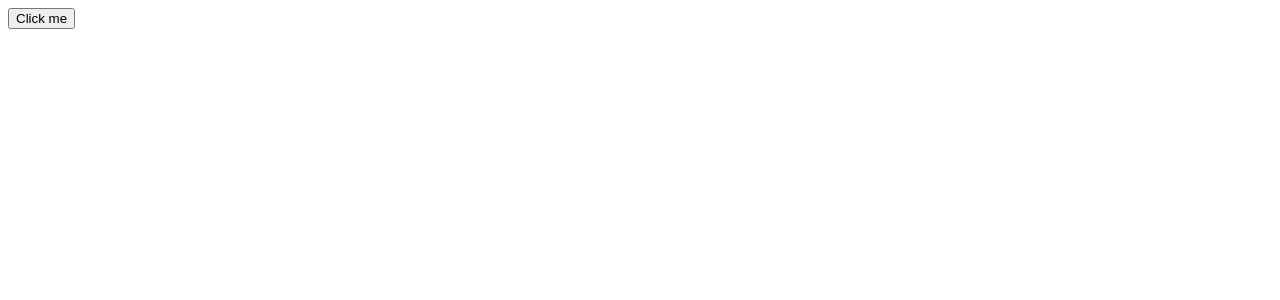
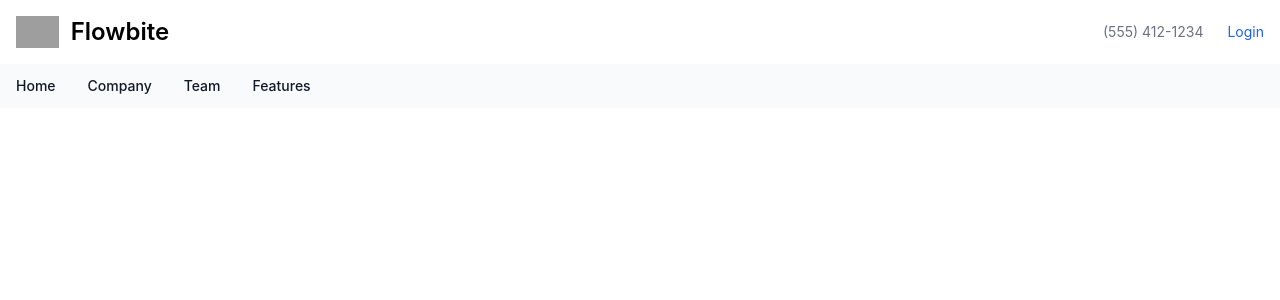
Before and after one commit to sushilbhattarai45/LibraLearn, a React (Vite) app in the folder frontend/: page / in a window 1280 px wide. Shown: the top 300 px of the page. Built offline with nearby package versions, Linux system fonts and the light colour scheme; grey boxes are pictures that could not be loaded.

Commit message:
Tailwind Integration successfull

```diff
--- a/frontend/index.html
+++ b/frontend/index.html
@@ -2,6 +2,11 @@
 <html lang="en">
   <head>
     <meta charset="UTF-8" />
+    <link
+      href="https://cdnjs.cloudflare.com/ajax/libs/flowbite/2.2.1/flowbite.min.css"
+      rel="stylesheet"
+    />
+
     <meta name="viewport" content="width=device-width, initial-scale=1.0" />
     <title>Welcome Schools</title>
   </head>
--- a/frontend/src/components/fotter.tsx
+++ b/frontend/src/components/fotter.tsx
@@ -3,9 +3,80 @@
 
 const Navbar = () => {
   return (
-    <div>
-      <Button>Click me</Button>
-    </div>
+    <>
+      <nav className="bg-white border-gray-200 dark:bg-gray-900">
+        <div className="flex flex-wrap justify-between items-center mx-auto max-w-screen-xl p-4">
+          <a
+            href="https://flowbite.com"
+            className="flex items-center space-x-3 rtl:space-x-reverse"
+          >
+            <img
+              src="https://flowbite.com/docs/images/logo.svg"
+              className="h-8"
+              alt="Flowbite Logo"
+            />
+            <span className="self-center text-2xl font-semibold whitespace-nowrap dark:text-white">
+              Flowbite
+            </span>
+          </a>
+          <div className="flex items-center space-x-6 rtl:space-x-reverse">
+            <a
+              href="tel:5541251234"
+              className="text-sm text-gray-500 dark:text-white hover:underline"
+            >
+              (555) 412-1234
+            </a>
+            <a
+              href="#"
+              className="text-sm text-blue-600 dark:text-blue-500 hover:underline"
+            >
+              Login
+            </a>
+          </div>
+        </div>
+      </nav>
+      <nav className="bg-gray-50 dark:bg-gray-700">
+        <div className="max-w-screen-xl px-4 py-3 mx-auto">
+          <div className="flex items-center">
+            <ul className="flex flex-row font-medium mt-0 space-x-8 rtl:space-x-reverse text-sm">
+              <li>
+                <a
+                  href="#"
+                  className="text-gray-900 dark:text-white hover:underline"
+                  aria-current="page"
+                >
+                  Home
+                </a>
+              </li>
+              <li>
+                <a
+                  href="#"
+                  className="text-gray-900 dark:text-white hover:underline"
+                >
+                  Company
+                </a>
+              </li>
+              <li>
+                <a
+                  href="#"
+                  className="text-gray-900 dark:text-white hover:underline"
+                >
+                  Team
+                </a>
+              </li>
+              <li>
+                <a
+                  href="#"
+                  className="text-gray-900 dark:text-white hover:underline"
+                >
+                  Features
+                </a>
+              </li>
+            </ul>
+          </div>
+        </div>
+      </nav>
+    </>
   );
 };
 
```
